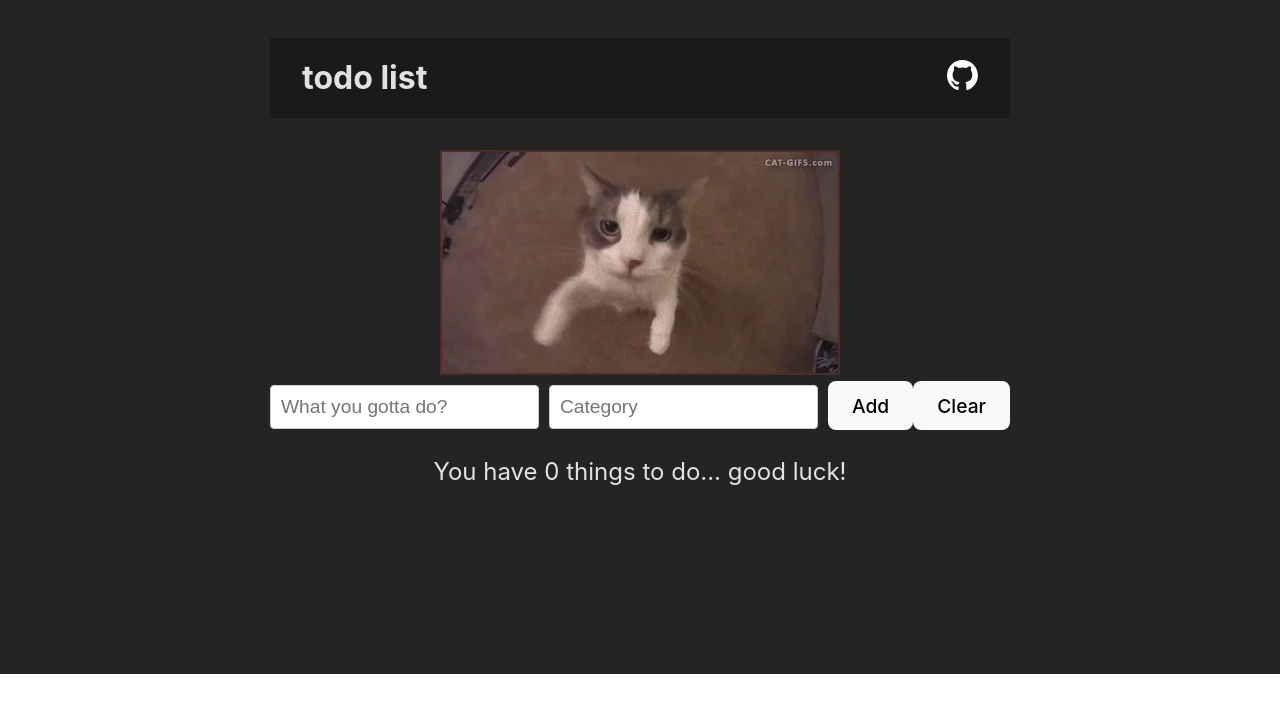
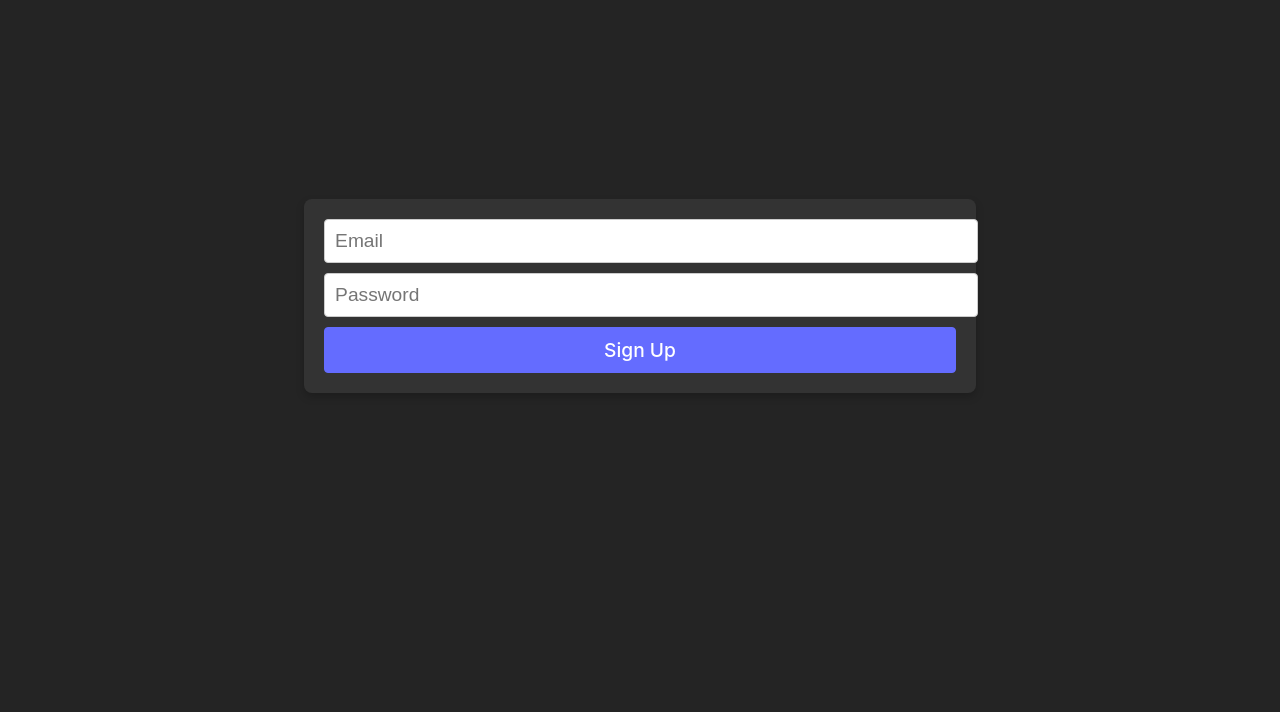
Before and after one commit to nottin0/react-website, a React (Vite) app in the folder reactprac/prac/: page /signup in a window 1280 px wide. Shown: the part 126-838 px from the top of the page. Before the commit the page ends 800 px from the top, so only its background shows below. Built offline with nearby package versions, Linux system fonts and the light colour scheme.

Commit message:
v 0.1 - ADDED A LOGIN SYSTEM! - still in development

```diff
--- a/reactprac/prac/src/App.jsx
+++ b/reactprac/prac/src/App.jsx
@@ -1,10 +1,19 @@
+import React from "react";
+import { BrowserRouter as Router, Route, Routes } from "react-router-dom";
+import SignUp from "./components/Auth/SignUp";
+import Login from "./components/Auth/Login";
 import "./App.css";
 import TodoApp from "./components/TodoApp";
+
 function App() {
    return (
-      <div>
-         <TodoApp />
-      </div>
+      <Router>
+         <Routes>
+            <Route path="/signup" element={<SignUp/>} />
+            <Route path="/login" element={<Login/>} />
+            <Route path="/" element={<TodoApp/>} />
+         </Routes>
+      </Router>
    );
 }
 
--- /dev/null
+++ b/reactprac/prac/src/components/Auth/Auth.css
@@ -0,0 +1,47 @@
+.auth-container {
+  display: flex;
+  flex-direction: column;
+  align-items: center;
+  justify-content: center;
+  min-height: 100vh;
+  background-color: #242424;
+  color: rgba(255, 255, 255, 0.87);
+}
+
+.auth-form {
+  background-color: #333;
+  padding: 20px;
+  border-radius: 8px;
+  box-shadow: 0 4px 8px rgba(0, 0, 0, 0.2);
+}
+
+.auth-form input[type="email"],
+.auth-form input[type="password"] {
+  width: 100%;
+  padding: 10px;
+  margin-bottom: 10px;
+  border-radius: 4px;
+  border: 1px solid #ccc;
+  font-size: 1em;
+}
+
+.auth-form button {
+  width: 100%;
+  padding: 10px;
+  font-size: 1em;
+  border-radius: 4px;
+  border: 1px solid #646cff;
+  background-color: #646cff;
+  color: white;
+  cursor: pointer;
+  transition: background-color 0.25s;
+}
+
+.auth-form button:hover {
+  background-color: #535bf2;
+}
+
+.auth-form p {
+  color: red;
+  margin-top: 10px;
+}
--- /dev/null
+++ b/reactprac/prac/src/components/Auth/Login.jsx
@@ -0,0 +1,47 @@
+import React, { useState } from 'react';
+import supabase from '../../supabaseClient';
+import './Auth.css';
+
+function Login() {
+  const [email, setEmail] = useState('');
+  const [password, setPassword] = useState('');
+  const [error, setError] = useState(null);
+
+  const handleLogin = async (e) => {
+    e.preventDefault();
+    const { error } = await supabase.auth.signInWithPassword({ email, password });
+    if (error) {
+      if (error.message === 'email not confirmed') {
+         setError('please verify your email before logging in');
+      } else {
+      setError(error.message);
+      }
+    } else {
+      setError(null);
+      // Redirect to dashboard or show success message
+    }
+  };
+
+  return (
+   <div className='auth-container'>
+    <form className='auth-form' onSubmit={handleLogin}>
+      <input
+        type="email"
+        value={email}
+        onChange={(e) => setEmail(e.target.value)}
+        placeholder="Email"
+      />
+      <input
+        type="password"
+        value={password}
+        onChange={(e) => setPassword(e.target.value)}
+        placeholder="Password"
+      />
+      <button type="submit">Login</button>
+      {error && <p>{error}</p>}
+    </form>
+    </div>
+  );
+}
+
+export default Login;
--- /dev/null
+++ b/reactprac/prac/src/components/Auth/SignUp.jsx
@@ -0,0 +1,45 @@
+import React, { useState } from 'react';
+import supabase from '../../supabaseClient';
+import './Auth.css';
+
+function SignUp() {
+  const [email, setEmail] = useState('');
+  const [password, setPassword] = useState('');
+  const [error, setError] = useState(null);
+  const [message, setMessage] = useState(null);
+
+  const handleSignUp = async (e) => {
+    e.preventDefault();
+    const { error } = await supabase.auth.signUp({ email, password });
+    if (error) {
+      setError(error.message);
+    } else {
+      setError(null);
+      setMessage('Check your email for the confirmation link');
+    }
+  };
+
+  return (
+   <div className='auth-container'>
+    <form className="auth-form" onSubmit={handleSignUp}>
+      <input
+        type="email"
+        value={email}
+        onChange={(e) => setEmail(e.target.value)}
+        placeholder="Email"
+      />
+      <input
+        type="password"
+        value={password}
+        onChange={(e) => setPassword(e.target.value)}
+        placeholder="Password"
+      />
+      <button type="submit">Sign Up</button>
+      {error && <p>{error}</p>}
+      {message && <p>{message}</p>}
+    </form>
+    </div>
+  );
+}
+
+export default SignUp;
--- a/reactprac/prac/src/components/Header/Header.css
+++ b/reactprac/prac/src/components/Header/Header.css
@@ -23,3 +23,25 @@
 .header-links {
   display: flex;
   align-items: center
+}
+
+
+nav {
+  display: flex;
+  gap: 10px;
+}
+
+button {
+  padding: 10px 20px;
+  font-size: 1em;
+  border-radius: 4px;
+  border: 1px solid #646cff;
+  background-color: #646cff;
+  color: white;
+  cursor: pointer;
+  transition: background-color 0.25s;
+}
+
+button:hover {
+  background-color: #535bf2;
+}
--- a/reactprac/prac/src/components/Header/Header.jsx
+++ b/reactprac/prac/src/components/Header/Header.jsx
@@ -1,12 +1,17 @@
 import React from "react";
 import github from "../../assets/github-mark-white.svg";
 import "./Header.css";
+import { Link } from "react-router-dom";
 
 const Header = () => {
    return (
       <header className="header">
          <div className="header-content">
-            <h1>todo list</h1>
+            <nav>
+               <Link to="/">Home</Link>
+               <Link to="/signup">Sign Up</Link>
+               <Link to="/login">Login</Link>
+            </nav>
             <div className="header-links">
                <a href="https://github.com/nottin0" className="github-link">
                   <img src={github} alt="github logo" height="30px" />
--- a/reactprac/prac/src/components/TodoApp/TodoApp.jsx
+++ b/reactprac/prac/src/components/TodoApp/TodoApp.jsx
@@ -1,7 +1,6 @@
 import { useEffect, useState, useRef } from "react";
 import "./TodoApp.css";
 import cat from "../../assets/cat.gif";
-import github from "../../assets/github-mark-white.svg";
 import Header from "../Header";
 
 function TodoApp() {
```
Also changed, not shown: reactprac/prac/package.json (+7 -1 lines), 2 other files (tests, documents, lock files or other folders).
